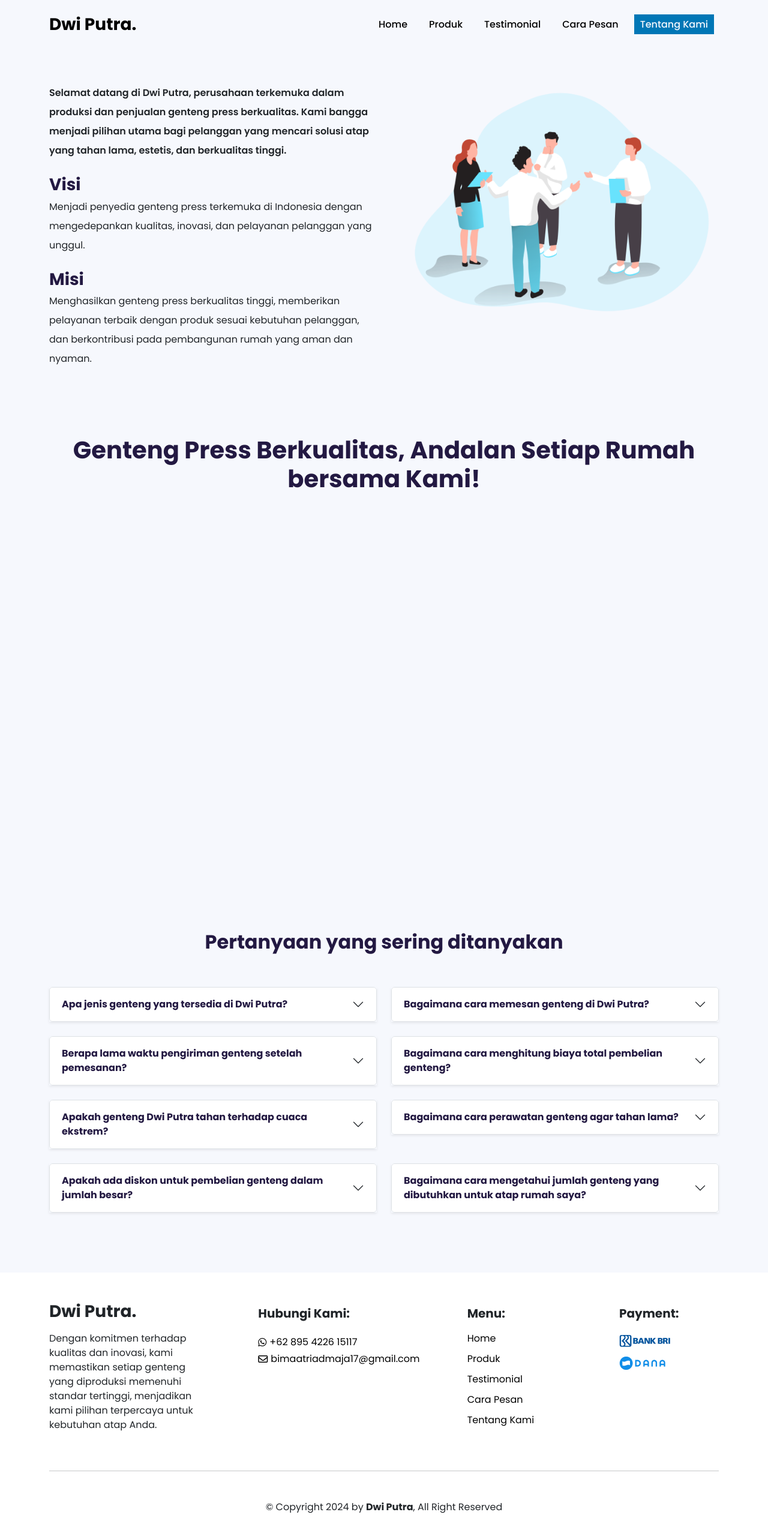
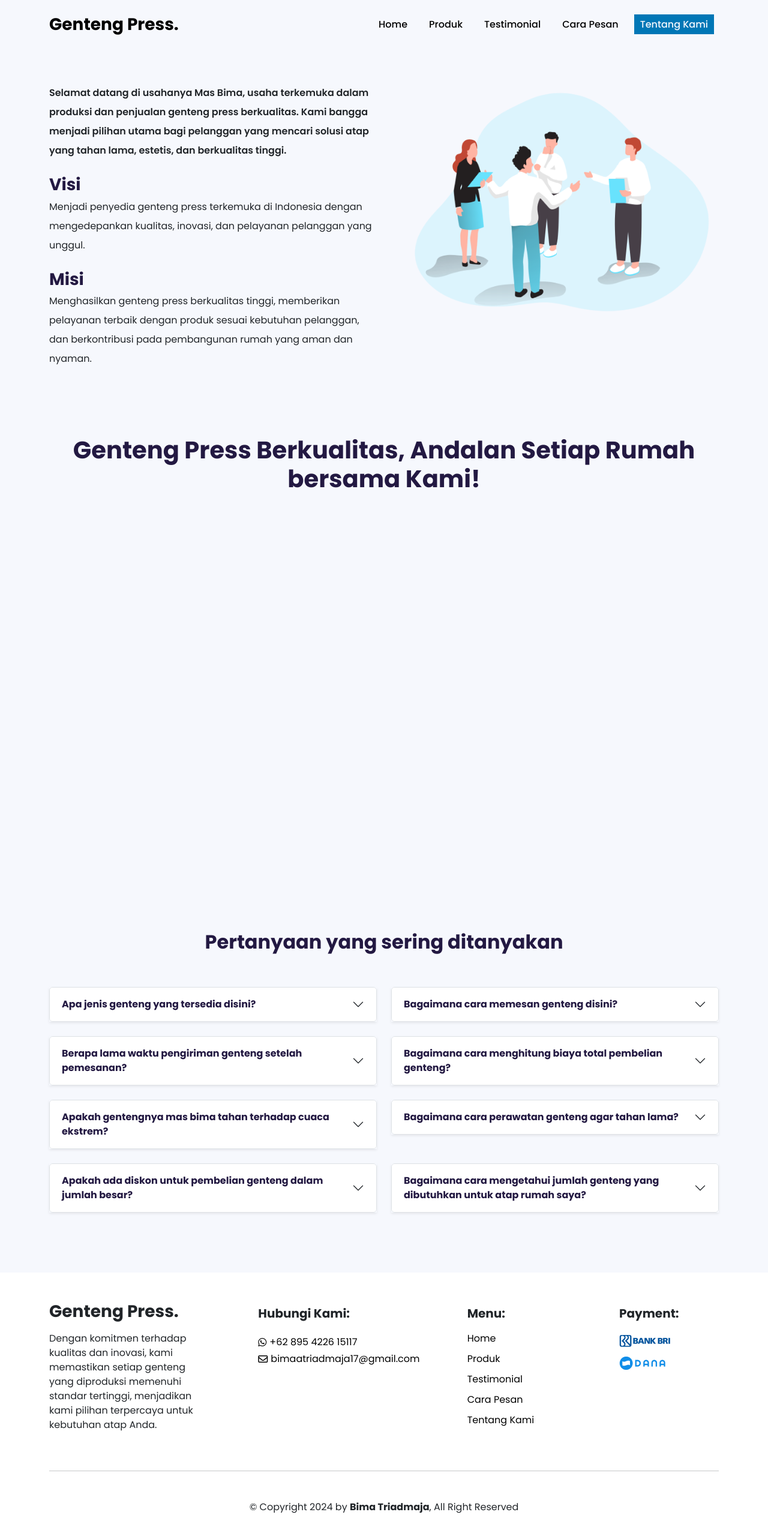
Before and after one commit to bimaatriadmaja/React-DwiPutra, a React (Vite) app: page /tentangkami in a window 1280 px wide. Shown: the top 2560 px of the page at 60% size. Built offline with nearby package versions, Linux system fonts and the light colour scheme.

Commit message:
change merk

```diff
--- a/src/components/FooterComponent.jsx
+++ b/src/components/FooterComponent.jsx
@@ -10,7 +10,7 @@ const FooterComponent = () => {
       <Container>
         <Row className="d-flex justify-content-between">
           <Col lg="3">
-            <h3 className="fw-bold pb-2">Dwi Putra.</h3>
+            <h3 className="fw-bold pb-2">Genteng Press.</h3>
             <p className="desc">Dengan komitmen terhadap kualitas dan inovasi, kami memastikan setiap genteng yang diproduksi memenuhi standar tertinggi, menjadikan kami pilihan terpercaya untuk kebutuhan atap Anda.</p>
           </Col>
           <Col lg="3" className="d-flex flex-column col-lg-2 col mt-lg-0 mt-5">
@@ -57,7 +57,7 @@ const FooterComponent = () => {
           <Col>
             <p className="text-center px-md-0 px-3">
               &copy; Copyright {new Date().getFullYear()} by{" "}
-              <span className="fw-bold">Dwi Putra</span>, All Right
+              <span className="fw-bold">Bima Triadmaja</span>, All Right
               Reserved
             </p>
           </Col>
--- a/src/components/NavbarComponent.jsx
+++ b/src/components/NavbarComponent.jsx
@@ -42,7 +42,7 @@ const NavbarComponent = () => {
   >
     <Container>
       <Navbar.Brand href="#home" className="fs-3 fw-bold">
-        Dwi Putra.
+        Genteng Press.
       </Navbar.Brand>
       <Navbar.Toggle
         aria-controls="basic-navbar-nav"
--- a/src/data/index.js
+++ b/src/data/index.js
@@ -148,13 +148,13 @@ export const faq = [
   {
     id: 1,
     eventKey: 0,
-    title: "Apa jenis genteng yang tersedia di Dwi Putra?",
+    title: "Apa jenis genteng yang tersedia disini?",
     desc: "Terdapat 4 jenis genteng yang dapat Anda beli. Genteng Morando, Genteng Mantili, Genteng Biasa yang digunakan untuk menutupi atap secara keseluruhan, kemudian Krepus yang digunakan untuk menutupi dari setiap ujung/kerucut atap.",
   },
   {
     id: 2,
     eventKey: 1,
-    title: "Bagaimana cara memesan genteng di Dwi Putra?",
+    title: "Bagaimana cara memesan genteng disini?",
     desc: "Anda dapat memesan genteng melalui website kami, telepon, atau datang langsung ke perusahaan kami.",
   },
   {
@@ -172,7 +172,7 @@ export const faq = [
   {
     id: 5,
     eventKey: 4,
-    title: "Apakah genteng Dwi Putra tahan terhadap cuaca ekstrem?",
+    title: "Apakah gentengnya mas bima tahan terhadap cuaca ekstrem?",
     desc: "Ya, genteng kami dirancang untuk tahan terhadap berbagai kondisi cuaca ekstrem, termasuk hujan lebat, angin kencang, dan panas matahari.",
   },
   {
--- a/src/pages/TentangKamiPage.jsx
+++ b/src/pages/TentangKamiPage.jsx
@@ -12,7 +12,7 @@ const TentangKamiPage = () => {
           <Row className="d-flex align-items-center pt-lg-5 pt-5 pb-5">
             <Col lg="6" className="visi-misi">
               <p className="mb-4 fw-semibold animate__animated animate__fadeInUp animate__delay-1s">
-                Selamat datang di Dwi Putra, perusahaan terkemuka dalam produksi
+                Selamat datang di usahanya Mas Bima, usaha terkemuka dalam produksi
                 dan penjualan genteng press berkualitas. Kami bangga menjadi
                 pilihan utama bagi pelanggan yang mencari solusi atap yang tahan
                 lama, estetis, dan berkualitas tinggi.
```
